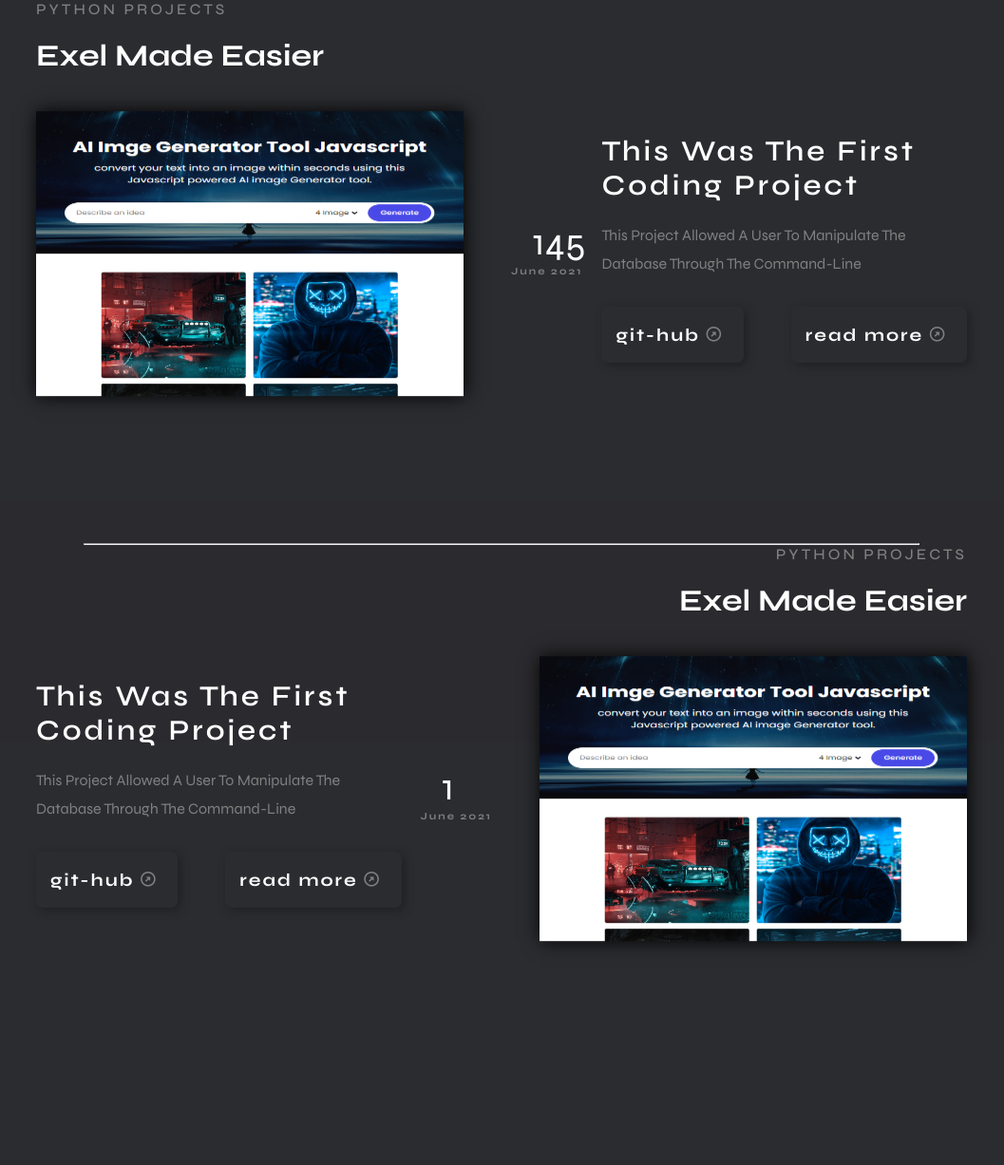
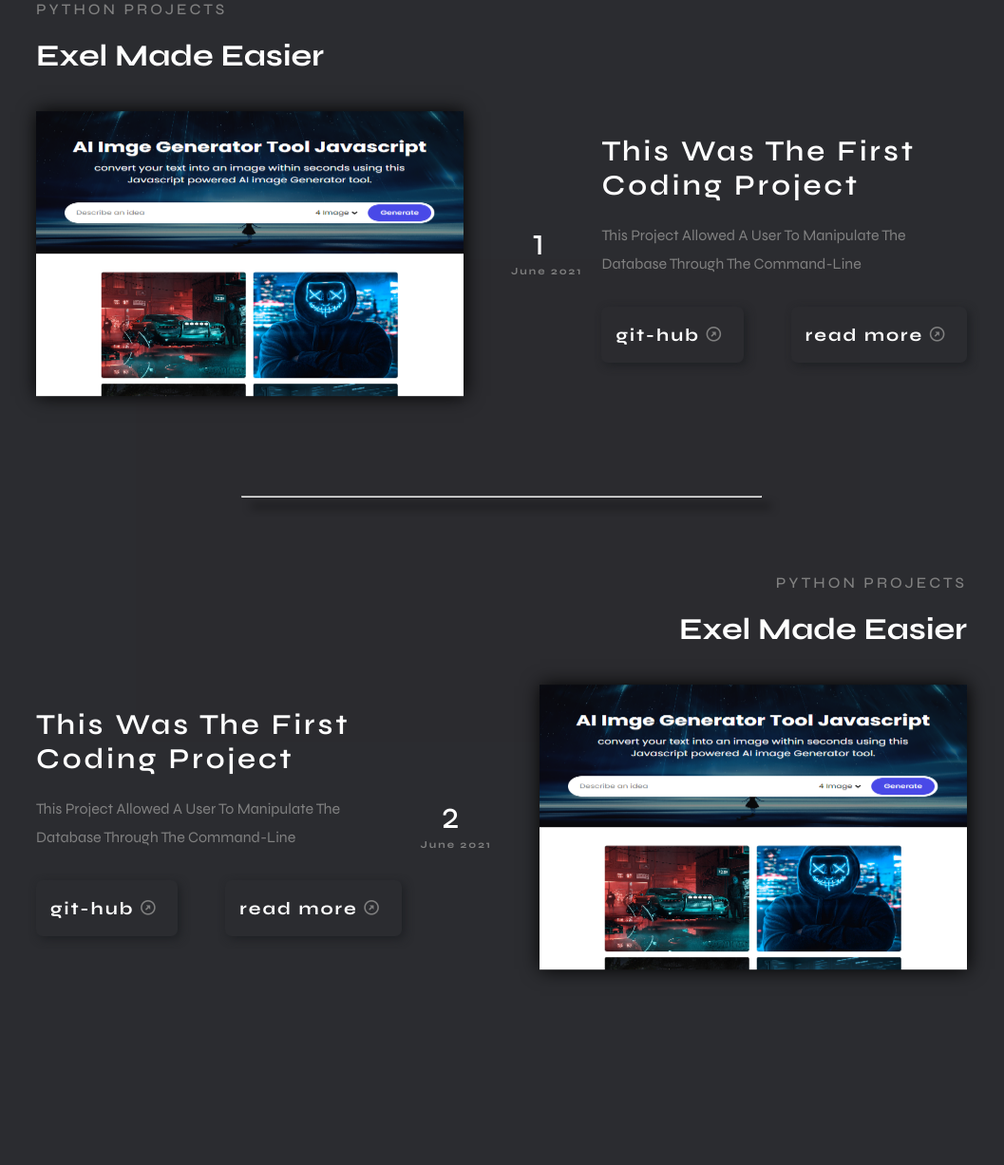
Before and after one commit to Statosco/website, a Django app: page /services/ in a window 1280 px wide. Shown: the part 3284-4511 px from the top of the page at 95% size, without its empty margins (112-1169 px from the left). After the commit the page ends 4311 px from the top, so only its background shows below. Run offline with Django 4.2, Linux system fonts and the light colour scheme; some libraries are stand-ins or nearby versions; some web fonts are replaced.

Commit message:
hero done

```diff
--- a/project/static/project/css/services.css
+++ b/project/static/project/css/services.css
@@ -815,7 +815,7 @@ display: none;
   width: 100%;
   gap: 50px;
   justify-content: center;
-  margin-bottom: 150px;
+  margin-bottom: 100px;
   flex-direction: row;
   position: relative;
 }
@@ -890,6 +890,11 @@ display: none;
   gap: 50px;
 
 }
+.hero-section .hero-part .hero-info .hero-content .hero-btn a
+{
+  color: var(--white);
+}
+
 .hero-section .hero-part .hero-info .hero-content .hero-btn h3
 {
   letter-spacing: 2px;
@@ -937,7 +942,7 @@ display: none;
   position: absolute;
   z-index: 1;
   width: 110%; /* Adjust width to fit your design */
-  display: none;
+  transition: opacity 0.3s ease, visibility 0.3s ease;
 }
 
 .hero-para p::before,
@@ -962,7 +967,26 @@ display: none;
   position: relative;
   box-shadow: 5px 5px 10px rgba(0, 0, 0, 0.77);
 }
+.hero-para.hidden {
+  opacity: 0;
+  visibility: hidden;
+}
 
+.hero-para i
+{
+  font-size: 2.5rem;
+  color: var(--white);
+  position: absolute;
+  z-index: 4;
+  right: -15px;
+  top: -20px;
+  opacity: 0.3;
+  cursor: pointer;
+}
+.hero-para i:active
+{
+  transform: scale(0.9);
+}
 .hero-para p::before {
   top: 0;
   left: 0;
@@ -976,3 +1000,33 @@ display: none;
   border-top: none;
   border-left: none;
 }
+hr
+{
+  margin-bottom: 80px;
+  width: 100px;
+  margin-inline: auto;
+  box-shadow: 10px 10px 10px;
+  animation: wobblyExpandRetract 28s infinite;
+}
+
+
+@keyframes wobblyExpandRetract {
+  0% {
+    width: 100px;
+  }
+  20% {
+    width: 50%;
+  }
+  40% {
+    width: 100%;
+  }
+  60% {
+    width: 75%;
+  }
+  80% {
+    width: 100%;
+  }
+  100% {
+    width: 100px;
+  }
+}
--- a/project/static/project/js/service.js
+++ b/project/static/project/js/service.js
@@ -205,4 +205,30 @@ window.addEventListener('scroll', hideAllContents);
 
 
 
+const readMoreBtn1 = document.getElementById("read-more-1");
+const heroPara1 = document.getElementById("hero-para-1");
+const closeBtn1 = heroPara1.querySelector(".close");
+
+readMoreBtn1.addEventListener("click", function() {
+  heroPara1.classList.remove("hidden");
 });
+
+closeBtn1.addEventListener("click", function() {
+  heroPara1.classList.add("hidden");
+});
+
+const readMoreBtn2 = document.getElementById("read-more-2");
+const heroPara2 = document.getElementById("hero-para-2");
+const closeBtn2 = heroPara2.querySelector(".close");
+
+readMoreBtn2.addEventListener("click", function() {
+  heroPara2.classList.remove("hidden");
+});
+
+closeBtn2.addEventListener("click", function() {
+  heroPara2.classList.add("hidden");
+});
+
+
+
+});
--- a/project/templates/project/services.html
+++ b/project/templates/project/services.html
@@ -301,20 +301,21 @@
                 <h1>exel made easier</h1>
                 <img src="{% static 'project/images/ai.png' %}" alt="">
               </div>
-              <div class="hero-para">
-                <p>Lorem ipsum dolor, sit amet consectetur adipisicing elit. Blanditiis necessitatibus, possimus voluptate expedita libero nisi aliquid deserunt. Fugit officiis similique consectetur sapiente sed repellat earum quam, ratione quae eum, quasi quidem quo atque nulla veritatis eaque obcaecati sunt vitae nisi ex accusantium pariatur eligendi dolores provident. Illum perspiciatis obcaecati voluptatem consectetur nesciunt qui enim minima quibusdam adipisci cum, molestias earum doloribus doloremque, ab neque vero tempora illo! Error maxime accusantium dolore cumque ut hic adipisci impedit ducimus repudiandae exercitationem mollitia inventore delectus illum beatae eaque, perferendis ipsa, a quaerat, dolorum quis tempora distinctio voluptas? Cum eos vitae nostrum suscipit minima. ipsum dolor sit, amet consectetur adipisicing elit. Aliquid dolore ipsum laudantium accusamus sapiente quisquam eum minima, dignissimos ratione ipsa suscipit aliquam amet nesciunt nostrum id molestiae iusto omnis saepe? Eligendi dolorum excepturi aspernicabo. Beatae.</p>
+              <div class="hero-para hidden" id="hero-para-1">
+                <i class='bx bx-message-square-x close'></i>
+                <p>Lorem ipsum dolor, sit amet consectetur adipisicing elit. Blanditiis necessitatibus, possimus voluptate expedita libero nisi aliquid deserunt. Fugit officiis similique consectetur sapiente sed repellat earum quam, ratione quae eum, quasi quidem quo atque nulla veritatis eaque obcaecati sunt vitae nisi ex accusantium pariatur eligendi dolores provident. Illum perspiciatis obcaecati voluptatem consectetur nesciunt qui enim minima quibusdam adipisci cum, molestias earum doloribus doloremque, ab neque vero tempora illo! Error maxime accusantium dolore cumque ut hic adipisci impedit ducimus mollitsalorupitae nostrum suscipit minima. ipsum dolor sit, amet consectetur adipisicing elit. Aliquid dolore ipsum laudantium accusamus sapiente quisquam eum minima, dignissimos ratione ipsa suscipit aliquam amet nesciunt nostrum id molestiae iusto omnis saepe? Eligendi dolorum excepturi aspernicabo. Beatae. </p>
               </div>
               <div class="hero-info">
                 <div class="date">
-                  <h1>145</h1>
+                  <h1>1</h1>
                   <h6>june 2021</h6>
                 </div>
                 <div class="hero-content">
                   <h1>this was the first coding project</h1>
                   <p>this project allowed a user to manipulate the database through the command-line</p>
                   <div class="hero-btn">
-                    <h3>git-hub <i class='bx bx-right-top-arrow-circle'></i></h3>
-                    <h3>read more<i class='bx bx-right-top-arrow-circle'></i></h3>
+                    <h3><a href="">git-hub</a> <i class='bx bx-right-top-arrow-circle'></i></h3>
+                    <h3 class="read-more" id="read-more-1">read more<i class='bx bx-right-top-arrow-circle'></i></h3>
                   </div>
                 </div>
               </div>
@@ -326,20 +327,21 @@
                 <h1>exel made easier</h1>
                 <img src="{% static 'project/images/ai.png' %}" alt="">
               </div>
-              <div class="hero-para">
-                <p>Lorem ipsum dolor, sit amet consectetur adipisicing elit. Blanditiis necessitatibus, possimus voluptate expedita libero nisi aliquid deserunt. Fugit officiis similique consectetur sapiente sed repellat earum quam, ratione quae eum, quasi quidem quo atque nulla veritatis eaque obcaecati sunt vitae nisi ex accusantium pariatur eligendi dolores provident. Illum perspiciatis obcaecati voluptatem consectetur nesciunt qui enim minima quibusdam adipisci cum, molestias earum doloribus doloremque, ab neque vero tempora illo! Error maxime accusantium dolore cumque ut hic adipisci impedit ducimus repudiandae exercitationem mollitia inventore delectus illum beatae eaque, perferendis ipsa, a quaerat, dolorum quis tempora distinctio voluptas? Cum eos vitae nostrum suscipit minima. ipsum dolor sit, amet consectetur adipisicing elit. Aliquid dolore ipsum laudantium accusamus sapiente quisquam eum minima, dignissimos ratione ipsa suscipit aliquam amet nesciunt nostrum id molestiae iusto omnis saepe? Eligendi dolorum excepturi aspernicabo. Beatae.</p>
+              <div class="hero-para hidden" id="hero-para-2">
+                <i class='bx bx-message-square-x close'></i>
+                <p>Lorem tetur adipisicing elit. Blanditiis necessitatibus, possimus voluptate expedita libero nisi aliquid deserunt. Fugit officiis similique consectetur am, ratione quae eum, quasi quidem quo atque nulla veritatis eaque obcaecati sunt vitae nisi ex accusantium pariatur eligendi dolores provident. Illum perspiciatis obcaecati voluptatem consectetur nesciunt qui enim minima quibusdam adipisci cum, molestias earum doloribus doloremque, ab neque vero tempora illo! Error maxime accusantium dolore cumque ut hic adipisci impedit ducimus repudiandae exercitationem mollitia inventore delnsectetur adipisicing elit. Aliquid dolore ipsum laudantium accusamus sapiente quisquam eum minima, dignissimos ratione ipsa suscipit aliquam amet nesciunt nostrum id molestiae iusto omnis saepe? Eligendi dolorum excepturi aspernicabo. Beatae.</p>
               </div>
               <div class="hero-info info-reverse">
                 <div class="date">
-                  <h1>1</h1>
+                  <h1>2</h1>
                   <h6>june 2021</h6>
                 </div>
                 <div class="hero-content">
                   <h1>this was the first coding project</h1>
                   <p>this project allowed a user to manipulate the database through the command-line</p>
                   <div class="hero-btn">
-                    <h3>git-hub <i class='bx bx-right-top-arrow-circle'></i></h3>
-                    <h3>read more<i class='bx bx-right-top-arrow-circle'></i></h3>
+                    <h3><a href="">git-hub</a><i class='bx bx-right-top-arrow-circle'></i></h3>
+                    <h3 class="read-more" id="read-more-2">read more<i class='bx bx-right-top-arrow-circle'></i></h3>
                   </div>
                 </div>
               </div>
```
